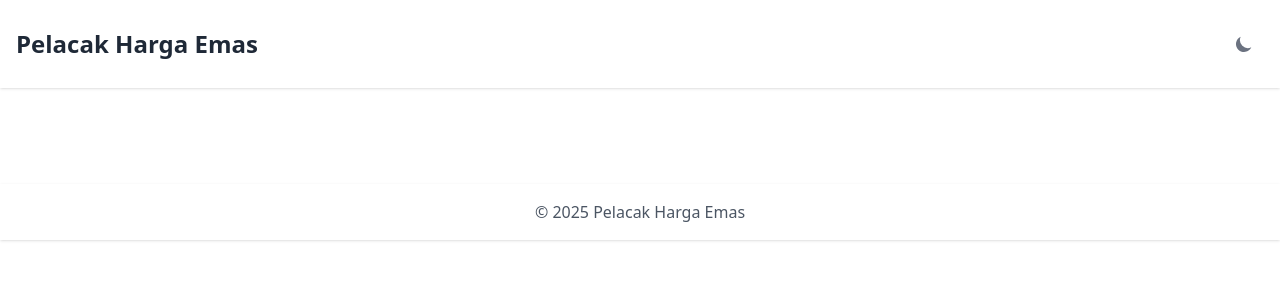
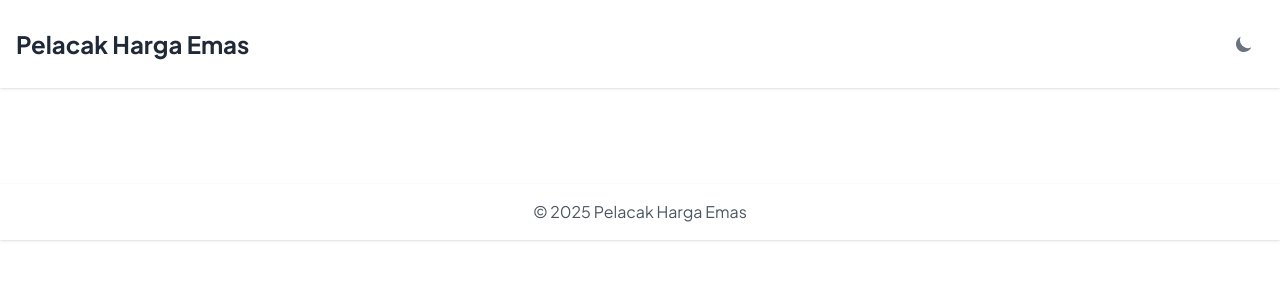
Before and after one commit to ridwaanhall/HargaEmas, a Django app: template templates/base.html in a window 1280 px wide. Shown: the top 300 px of the page. Run offline with Django 3.2, Linux system fonts and the light colour scheme; the template is opened without the code that fills it, so the values that code supplies are empty; some libraries are stand-ins or nearby versions.

Commit message:
style: add Google Fonts and custom font styling for improved typography

```diff
--- a/templates/base.html
+++ b/templates/base.html
@@ -29,6 +29,17 @@
 
     <script src="https://cdn.tailwindcss.com"></script>
     <script src="https://cdn.jsdelivr.net/npm/chart.js"></script>
+
+    <link rel="preconnect" href="https://fonts.googleapis.com">
+    <link rel="preconnect" href="https://fonts.gstatic.com" crossorigin>
+    <link href="https://fonts.googleapis.com/css2?family=Plus+Jakarta+Sans:ital,wght@0,200..800;1,200..800&display=swap" rel="stylesheet">
+
+    <style>
+        body {
+            font-family: 'Plus Jakarta Sans', sans-serif;
+        }
+    </style>
+
     <script>
         tailwind.config = {
             darkMode: 'class',
```
